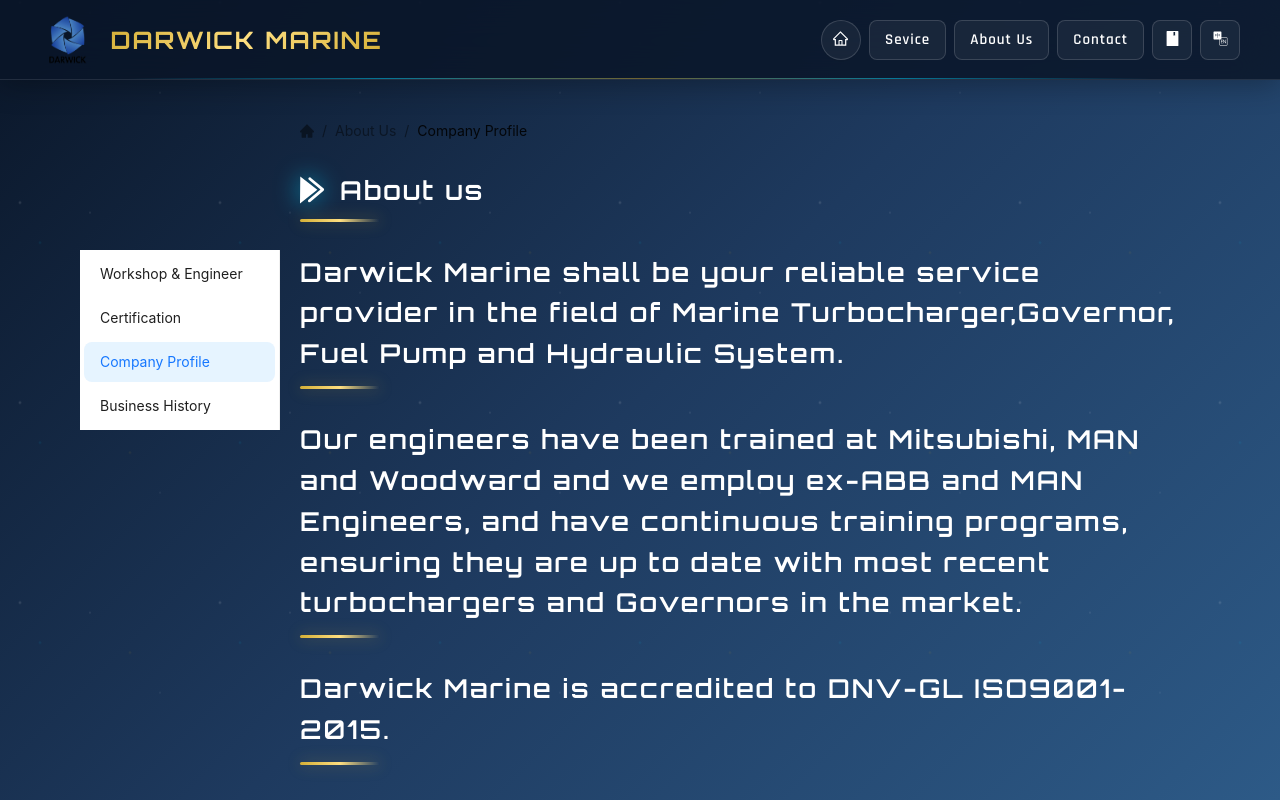
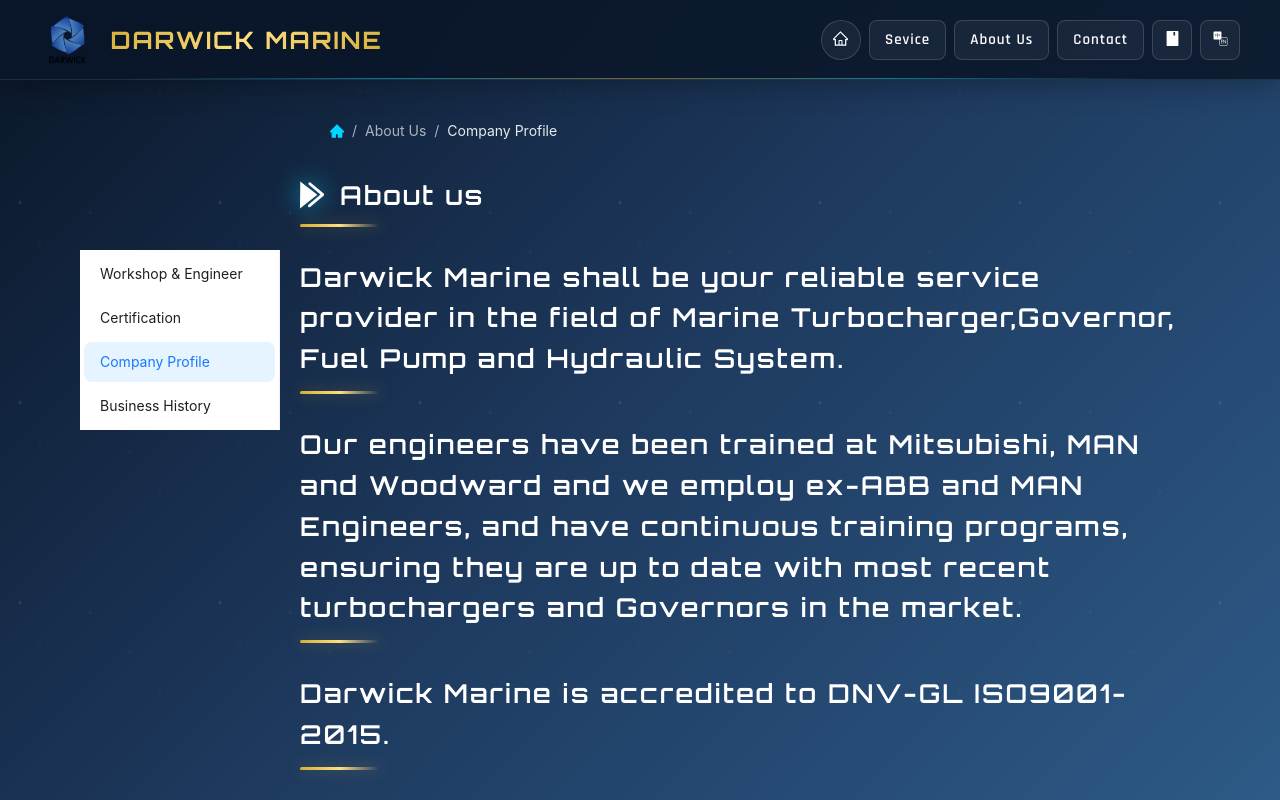
Before and after one commit to WakerCN/darwick-website, a React (Vite) app: page /about/company in a window 1280 px wide. Built offline with nearby package versions, Linux system fonts and the light colour scheme.

Commit message:
style: 面包屑和图片组组件适配深色主题

```diff
--- a/src/components/DWPictureGroup/index.scss
+++ b/src/components/DWPictureGroup/index.scss
@@ -1,15 +1,50 @@
+// ========================================
+// DWPictureGroup 图片组 - 深邃海洋工业风
+// ========================================
+
+// 主色调变量（本地定义）
+$_accent-cyan: #00d4ff;
+$_text-secondary: rgba(255, 255, 255, 0.85);
+
 .pic-wrap {
   .card-wrap {
+    padding: 15px;
+
+    // 玻璃态卡片
+    background: rgba(255, 255, 255, 0.05);
+    backdrop-filter: blur(10px);
+    -webkit-backdrop-filter: blur(10px);
+    border: 1px solid rgba(255, 255, 255, 0.1);
+    border-radius: 12px;
+    transition: all 0.3s ease;
+
+    &:hover {
+      background: rgba(255, 255, 255, 0.08);
+      border-color: rgba($_accent-cyan, 0.3);
+      box-shadow: 0 0 25px rgba($_accent-cyan, 0.1);
+      transform: translateY(-5px);
+
+      .card-img {
+        transform: scale(1.03);
+      }
+    }
+
     .card-img {
       width: 100%;
       height: 200px;
-      border-radius: 4px;
+      border-radius: 8px;
       object-fit: cover;
       overflow: hidden;
-      @include common.box-shadow;
+      box-shadow: 0 4px 15px rgba(0, 0, 0, 0.3);
+      transition: all 0.3s ease;
     }
+
     .desc {
       text-align: center;
+      margin-top: 12px;
+      color: $_text-secondary;
+      font-size: 14px;
+      font-weight: 500;
     }
   }
 }
--- a/src/layout/PageBreadcrumb/index.scss
+++ b/src/layout/PageBreadcrumb/index.scss
@@ -1,4 +1,64 @@
-.page-breadcrumb {
-  padding-left: 220px;
-  margin-bottom: 10px;
+// ========================================
+// PageBreadcrumb 面包屑 - 深邃海洋工业风
+// ========================================
+
+// 主色调变量（本地定义）
+$_accent-cyan: #00d4ff;
+$_accent-cyan-light: #7aeaff;
+$_text-light: rgba(255, 255, 255, 0.9);
+$_text-muted: rgba(255, 255, 255, 0.65);
+
+// .page-breadcrumb 直接就是 .ant-breadcrumb 元素
+.page-breadcrumb.ant-breadcrumb {
+  padding-left: 250px;
+  margin-bottom: 15px;
+
+  // 覆盖 ol 列表和 li 项的颜色
+  ol {
+    li {
+      color: $_text-muted !important;
+
+      // 最后一项（当前页面）
+      &:last-child {
+        color: $_text-light !important;
+
+        span {
+          color: $_text-light !important;
+        }
+      }
+
+      // 所有 span 文字
+      span {
+        color: $_text-muted !important;
+      }
+
+      // 链接
+      a {
+        color: $_accent-cyan !important;
+
+        &:hover {
+          color: $_accent-cyan-light !important;
+          text-shadow: 0 0 10px rgba($_accent-cyan, 0.3);
+        }
+
+        // 链接内的图标
+        span {
+          color: $_accent-cyan !important;
+        }
+      }
+    }
+  }
+
+  // 分隔符
+  .ant-breadcrumb-separator {
+    color: $_text-muted !important;
+  }
 }
+
+// 响应式
+@media screen and (max-width: 900px) {
+  .page-breadcrumb.ant-breadcrumb {
+    padding-left: 0;
+    text-align: center;
+  }
+}
```
